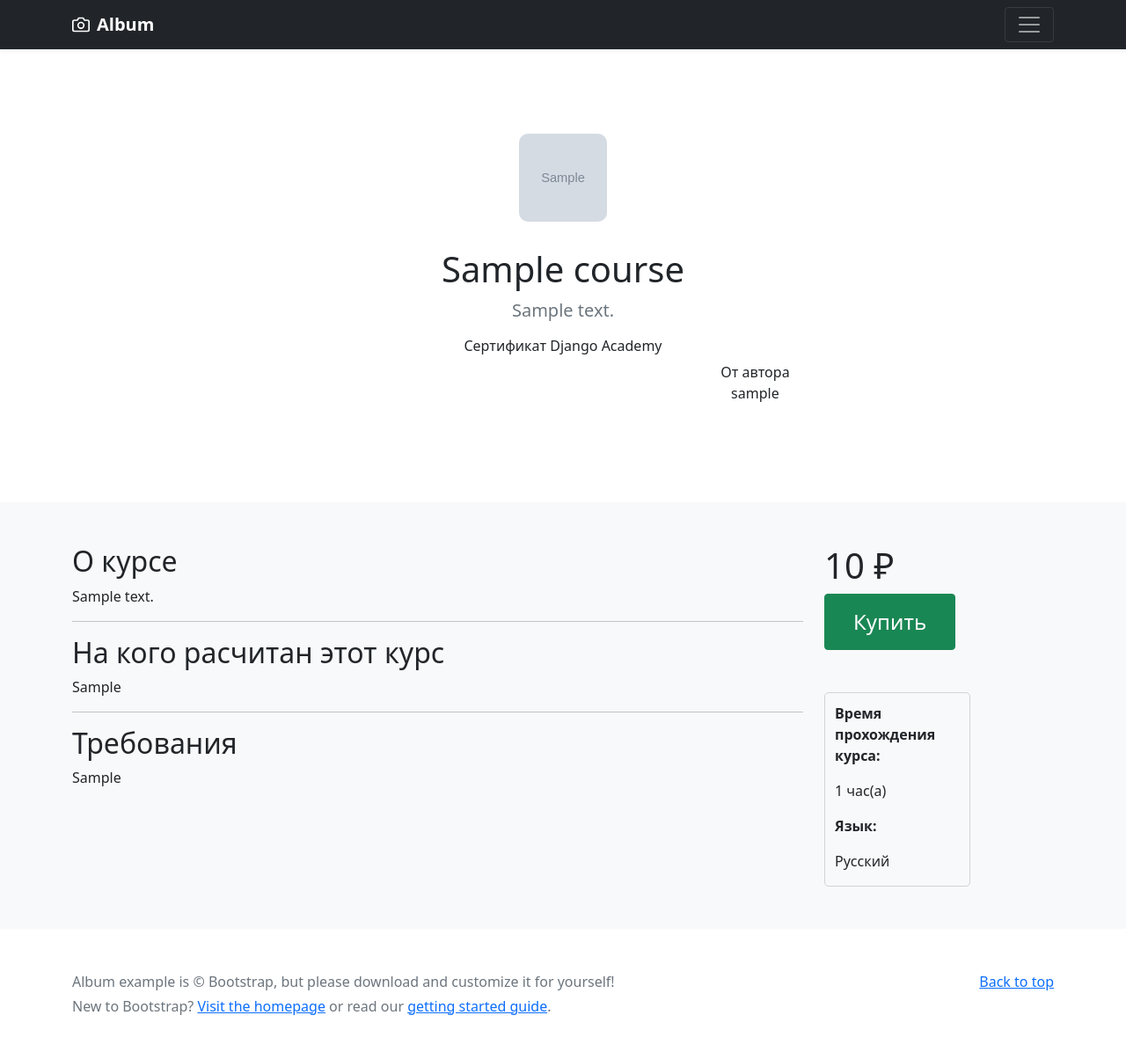
After one commit to lautarianoo/django_academy, a Django app: page /course/1/ in a window 1280 px wide. The commit adds this page. Shown: the whole page at 88% size. Run offline with Django 3.2, Linux system fonts and the light colour scheme; tables that the repository leaves empty hold one stand-in row (values such as "Sample post"); grey boxes marked "Sample" are stand-in pictures; some libraries are stand-ins or nearby versions.

Commit message:
проапргейдил фронтенд и малясь сделал бэк

```diff
--- a/courses/models.py
+++ b/courses/models.py
@@ -7,6 +7,7 @@ class Category(models.Model):
 
     title = models.CharField(max_length=100)
     slug = models.SlugField(max_length=100)
+    school_predmet = models.BooleanField(default=False, verbose_name='Предмет')
 
     def __str__(self):
         return self.title
@@ -16,6 +17,14 @@ class Category(models.Model):
         verbose_name_plural = 'Категории'
 
 class Course(models.Model):
+
+    LANGUAGE = (
+        ('Русский', 'Русский'),
+        ('Английский', 'Английский'),
+        ('Немецкий', 'Немецкий'),
+        ('Французский', 'Французкий'),
+        ('Испанский', 'Испанский'),
+    )
 
     STATUS_FORMONEY = (
         ('Платный', 'Платный'),
@@ -35,9 +44,13 @@ class Course(models.Model):
     community = models.TextField(max_length=900, verbose_name='На кого расчитан курс')
     requirements  = models.TextField(max_length=900, verbose_name='Требования')
     author = models.ForeignKey(User, verbose_name='Автор курса', on_delete=models.CASCADE)
+    language = models.CharField(choices=LANGUAGE, max_length=200, verbose_name='Язык', null=True)
     image = models.ImageField()
+    status_money = models.BooleanField(default=False, verbose_name='Платный')
+    #TODO: ХУЙНЮ СНИЗУ УДАЛИТЬ
     status_formoney = models.CharField(max_length=50, verbose_name='Платный или бесплатный', choices=STATUS_FORMONEY)
     price = models.IntegerField(default=0, verbose_name='Цена курса', blank=True, null=True)
+    status_certificate = models.BooleanField(default=False, verbose_name='Сертификат', null=True)
     certificate = models.CharField(max_length=50, verbose_name='Сертификат', choices=CERTIFICATE)
     travel_time = models.PositiveIntegerField(default=1, verbose_name='Примерное время прохождения')
     date_add = models.DateField(auto_now_add=True)
--- a/courses/urls.py
+++ b/courses/urls.py
@@ -3,5 +3,8 @@ from .views import *
 
 urlpatterns = [
     path('', BaseView.as_view(), name='base'),
-    path('<slug:slug>/', CategoryView.as_view(), name='category')
+    path('course/<int:pk>/', CourseDetailView.as_view(), name='course_detail'),
+    path('add-member/<int:pk>/', AddMemberCourse.as_view(), name='add_member'),
+    path('search', SearchCourse.as_view(), name='search'),
+    path('<slug:slug>/', CategoryView.as_view(), name='category'),
 ]
--- a/courses/views.py
+++ b/courses/views.py
@@ -1,4 +1,5 @@
-from django.shortcuts import render
+from django.db.models import Q
+from django.shortcuts import render, redirect
 from .models import Category, Course
 from django.views import View
 
@@ -15,3 +16,27 @@ class CategoryView(View):
         category = Category.objects.get(slug=kwargs.get('slug'))
         courses = Course.objects.filter(category=category)
         return render(request, 'courses/category.html', {'category': category, 'courses': courses})
+
+class CourseDetailView(View):
+
+    def get(self, request, *args, **kwargs):
+        course= Course.objects.get(id=kwargs.get('pk'))
+        return render(request, 'courses/course_detail.html', {'course': course})
+
+class AddMemberCourse(View):
+
+    def get(self, request, *args, **kwargs):
+        course = Course.objects.get(id=kwargs.get('pk'))
+        course.members.add(request.user)
+        return redirect('course_detail', pk=kwargs.get('pk'))
+
+class SearchCourse(View):
+
+    def get(self, request, *args, **kwargs):
+        courses = Course.objects.filter(
+            Q(title__icontains=request.GET.get('q')) |
+            Q(category__title__icontains=request.GET.get('q')) |
+            Q(certificate=request.GET.get('cert')) |
+            Q(status_money=request.GET.get('free'))
+        ).distinct()
+        return render(request, 'base.html', {'courses': courses})
--- a/templates/base.html
+++ b/templates/base.html
@@ -91,9 +91,21 @@
     </div>
   </section>
 
+
+
   <div class="album py-5 bg-light">
     <div class="container">
-
+    <form action="{% url 'search' %}" class="input-group rounded mb-5" method="get">
+  <input type="search" class="form-control rounded" placeholder="Название курса, автор или предмет" aria-label="Search"
+    aria-describedby="search-addon" name="q" />
+  <span class="input-group-text border-0" id="search-addon">
+    <label for="checkbox-certificate" style="margin-right: 5px">С сертификатом</label>
+    <input id="checkbox-certificate" type="checkbox" name="cert" style="margin-right: 5px">
+      <label for="checkbox-free" style="margin-right: 5px;">Бесплатный</label>
+    <input id="checkbox-free" type="checkbox" name="free" style="margin-right: 5px">
+    <button class="btn btn-success" type="submit">Искать</button>
+  </span>
+</form>
       <div class="row row-cols-1 row-cols-sm-2 row-cols-md-3 g-3">
           {% for course in courses %}
         <div class="col">
@@ -101,13 +113,20 @@
             <img class="bd-placeholder-img card-img-top" width="100%" height="225" alt="" src="{{ course.image.url }}" ><rect width="100%" height="100%" fill="#55595c"/></img>
 
             <div class="card-body">
-                <h3 class="card-text">{{ course.title }}</h3>
+                <h3 class="card-text"><a href="{% url 'course_detail' pk=course.id %}" style="text-decoration: none;">{{ course.title }}</a></h3>
               <p class="card-text">Учитель {{ course.author.username }}</p>
               <div class="d-flex justify-content-between align-items-center">
                 <div class="btn-group">
-                  <a class="btn btn-sm btn-outline-secondary">Записаться</a>
+                  {% if request.user not in course.members.all %}
+                  <a href="{% url 'add_member' pk=course.id %}" class="btn btn-sm btn-outline-secondary">Записаться</a>
+                  {% elif course.price and request.user not in course.members.all %}
+                    <p>{{ course.price }} Р</p>
+                    <a class="btn btn-sm btn-outline-secondary">Купить</a>
+                  {% else %}
+                    <a class="btn btn-sm btn-outline-secondary">Продолжить</a>
+                  {% endif %}
                 </div>
-                <small class="text-muted">{{ course.category.title }}</small>
+                  <small class="text-muted">{{ course.category.title }}</small>
               </div>
             </div>
           </div>
--- /dev/null
+++ b/templates/courses/course_detail.html
@@ -0,0 +1,60 @@
+<!DOCTYPE html>
+{% extends 'base.html' %}
+
+{% block content %}
+    <section class="py-5 text-center container">
+    <div class="row py-lg-5">
+      <div class="col-lg-6 col-md-8 mx-auto">
+          <img src="{{ course.image.url }}" alt="" height="100" width="100" style="border-radius: 10px; margin-bottom: 30px">
+        <h1 class="fw-light">{{ course.title }}</h1>
+          <p class="lead text-muted">{{ course.short_description }}</p>
+          <h6>Сертификат Django Academy</h6>
+          <p style="margin-left: 80%">От автора {{ course.author.username }}</p>
+      </div>
+
+    </div>
+  </section>
+    <div class="album py-5 bg-light">
+    <div class="container">
+        <div class="row">
+            <div class="col-9">
+                <h2>О курсе</h2>
+                <p>{{ course.description }}</p>
+                <hr>
+                <h2>На кого расчитан этот курс</h2>
+                <p>{{ course.community }}</p>
+                <hr>
+                <h2>Требования</h2>
+                <p>{{ course.requirements }}</p>
+            </div>
+            <div class="col-2">
+            {% if course.price and request.user not in course.members.all %}
+                <h1>{{ course.price }} ₽</h1>
+                <a href="#" class="btn btn-success" style="font-size: x-large; padding: 0.8rem 2rem;">Купить</a>
+            {% elif request.user in course.members.all %}
+                <div style="margin-left: 20px">
+                    <div class="row">
+                        <a href="#" class="btn btn-success" style="font-size: x-large; padding: 0.8rem 2rem;">Продолжить</a>
+                    </div>
+                </div>
+            {% else %}
+               <div style="margin-left: 20px">
+                <div class="row">
+                <a href="{% url 'add_member' pk=course.id %}" class="btn btn-success" style="font-size: x-large; padding: 0.8rem 2rem;">Записаться</a>
+                </div>
+                   <div class="mt-5" style="border: lightgrey solid 0.3px; border-radius: 5px">
+               <p style="margin: 11px;">Курс доступен бесплатно. Все материалы доступны сейчас для свободного прохождения</p>
+                   </div>
+            </div>
+            {% endif %}
+            <div class="mt-5" style="border: lightgrey solid 0.3px; border-radius: 5px">
+               <div style="margin: 11px;">
+                   <p style="font-weight: bold">Время прохождения курса:</p>
+                   <p>{{ course.travel_time }} час(а)</p>
+                   <p style="font-weight: bold">Язык:</p>
+                   <p>{{ course.language }}</p>
+               </div>
+            </div>
+    </div>
+  </div>
+{% endblock content %}
```
Also changed, not shown: templates/courses/category.html (+9 -2 lines).
